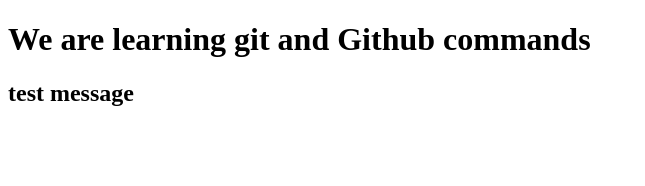
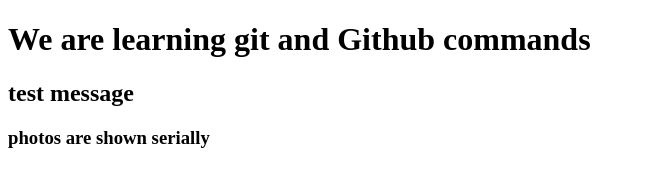
Before and after one commit to AsmitaAdke/git-practice-icp-10, a plain HTML site: page photos.html in a window 1280 px wide. Shown: the whole page, without its empty margins (0-645 px from the left). Drawn offline with Linux system fonts and the light colour scheme.

Commit message:
photos are shown serially

```diff
--- a/photos.html
+++ b/photos.html
@@ -6,5 +6,6 @@
 <body>
         <h1>We are learning git and Github commands</h1>
         <h2>test message</h2>
+        <h3>photos are shown serially</h3>
 </body>
 </html>
```
